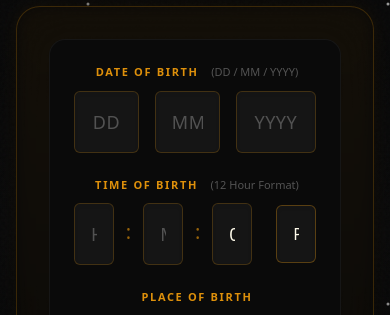
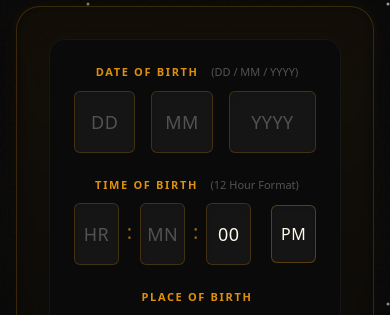
Before and after one commit to jdsrathod/nexsoul-astro, a React (Vite) app: page / in a window 390 px wide. Shown: the part 302-617 px from the top of the page. Built offline with nearby package versions, Linux system fonts and the light colour scheme; no server answers.

Commit message:
feat: Improve input responsiveness and update version
Adjust input padding on `InputForm.tsx` for better mobile and desktop compatibility, particularly for time inputs. Update the application version in `package.json` and `App.tsx` to reflect the latest release.

```diff
--- a/App.tsx
+++ b/App.tsx
@@ -116,7 +116,7 @@ const App: React.FC = () => {
 
                 <footer className="mt-16 text-sm text-gray-600 flex flex-col items-center gap-2">
                     <p className="font-light tracking-widest uppercase text-[10px]">&copy; Nexsoul&reg; All Rights Reserved</p>
-                    <p className="text-[10px] opacity-40 font-mono">v2.0.1</p>
+                    <p className="text-[10px] opacity-40 font-mono">v2.0.2</p>
                 </footer>
             </main>
             <style>{`
--- a/components/InputForm.tsx
+++ b/components/InputForm.tsx
@@ -80,8 +80,8 @@ const InputForm: React.FC<InputFormProps> = ({ onSubmit, isLoading }) => {
     };
 
     // HIGH CONTRAST PREMIUM INPUT STYLES
-    // Using very dark grey background (not transparent) for maximum text legibility
-    const inputClasses = "w-full bg-[#151515] border border-amber-500/20 rounded-md p-4 text-amber-50 placeholder-neutral-600 focus:ring-1 focus:ring-amber-500/50 focus:border-amber-400 focus:bg-[#1a1a1a] transition-all outline-none text-center font-medium tracking-wide shadow-inner";
+    // Modified padding: py-4 remains for height, but px-1 on mobile ensures "HR"/"MN" fits, increasing to px-4 on desktop
+    const inputClasses = "w-full bg-[#151515] border border-amber-500/20 rounded-md py-4 px-1 md:px-4 text-amber-50 placeholder-neutral-600 focus:ring-1 focus:ring-amber-500/50 focus:border-amber-400 focus:bg-[#1a1a1a] transition-all outline-none text-center font-medium tracking-wide shadow-inner";
 
     // ELEGANT LABELS
     const labelClasses = "block text-[11px] font-bold text-amber-500/90 uppercase tracking-[0.15em] mb-2.5 ml-1 font-sans";
@@ -107,14 +107,14 @@ const InputForm: React.FC<InputFormProps> = ({ onSubmit, isLoading }) => {
                     <label className={labelClasses}>
                         Time of Birth <span className="text-neutral-500 ml-2 normal-case tracking-normal font-light opacity-70">(12 Hour Format)</span>
                     </label>
-                    <div className="flex gap-3 items-center">
-                        <input name="hour_input" type="text" inputMode="numeric" placeholder="HR" maxLength={2} value={hour} onChange={(e) => handleHourChange(e.target.value)} required autoComplete="off" className={`${inputClasses} text-lg`} />
+                    <div className="flex gap-2 md:gap-3 items-center">
+                        <input name="hour_input" type="text" inputMode="numeric" placeholder="HR" maxLength={2} value={hour} onChange={(e) => handleHourChange(e.target.value)} required autoComplete="off" className={`${inputClasses} text-lg flex-1`} />
                         <span className="text-amber-500/60 text-xl font-light pb-1">:</span>
-                        <input name="minute_input" type="text" inputMode="numeric" placeholder="MN" maxLength={2} value={minute} onChange={(e) => handleMinuteSecondChange(e.target.value, setMinute)} required autoComplete="off" className={`${inputClasses} text-lg`} />
+                        <input name="minute_input" type="text" inputMode="numeric" placeholder="MN" maxLength={2} value={minute} onChange={(e) => handleMinuteSecondChange(e.target.value, setMinute)} required autoComplete="off" className={`${inputClasses} text-lg flex-1`} />
                         <span className="text-amber-500/60 text-xl font-light pb-1">:</span>
-                        <input name="second_input" type="text" inputMode="numeric" placeholder="SE" maxLength={2} value={second} onChange={(e) => handleMinuteSecondChange(e.target.value, setSecond)} autoComplete="off" className={`${inputClasses} text-lg`} />
-                        <div className="w-2"></div>
-                        <select value={ampm} onChange={(e) => setAmPm(e.target.value)} className={`${inputClasses} appearance-none cursor-pointer bg-[#151515] text-amber-400 font-bold border-amber-500/30 hover:border-amber-400`}>
+                        <input name="second_input" type="text" inputMode="numeric" placeholder="SE" maxLength={2} value={second} onChange={(e) => handleMinuteSecondChange(e.target.value, setSecond)} autoComplete="off" className={`${inputClasses} text-lg flex-1`} />
+                        <div className="w-1 md:w-2"></div>
+                        <select value={ampm} onChange={(e) => setAmPm(e.target.value)} className={`${inputClasses} appearance-none cursor-pointer bg-[#151515] text-amber-400 font-bold border-amber-500/30 hover:border-amber-400 flex-1 px-0 md:px-4`}>
                             <option value="AM">AM</option>
                             <option value="PM">PM</option>
                         </select>
--- a/package.json
+++ b/package.json
@@ -1,7 +1,8 @@
+
 {
   "name": "nexsoul-astro",
   "private": true,
-  "version": "2.0.1",
+  "version": "2.0.2",
   "type": "module",
   "description": "Spiritual intelligence app for Nexsoul® that calculates Vedic Moon Rashi and recommends personalized crystal bracelets using Gemini AI.",
   "scripts": {
```
